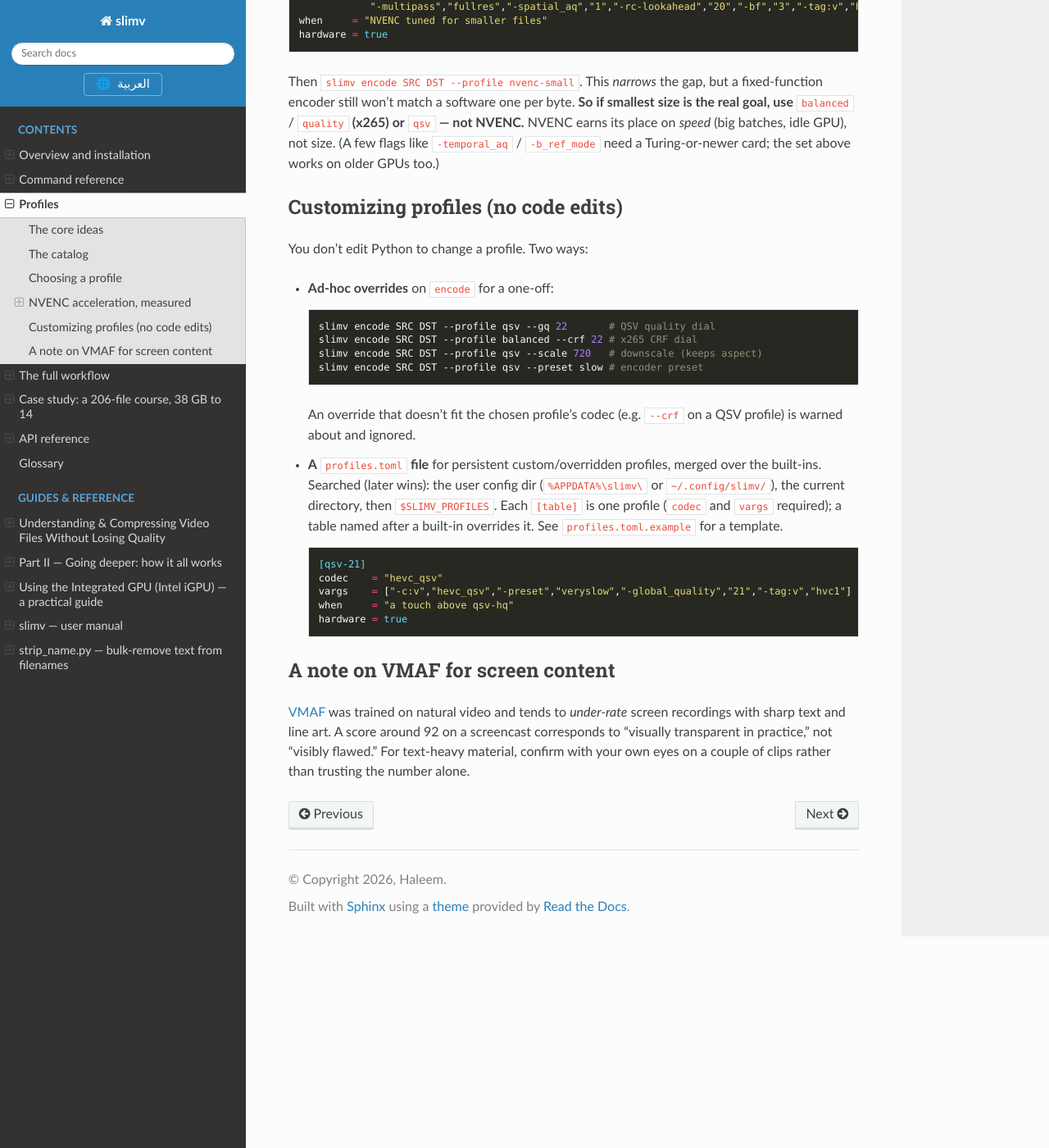
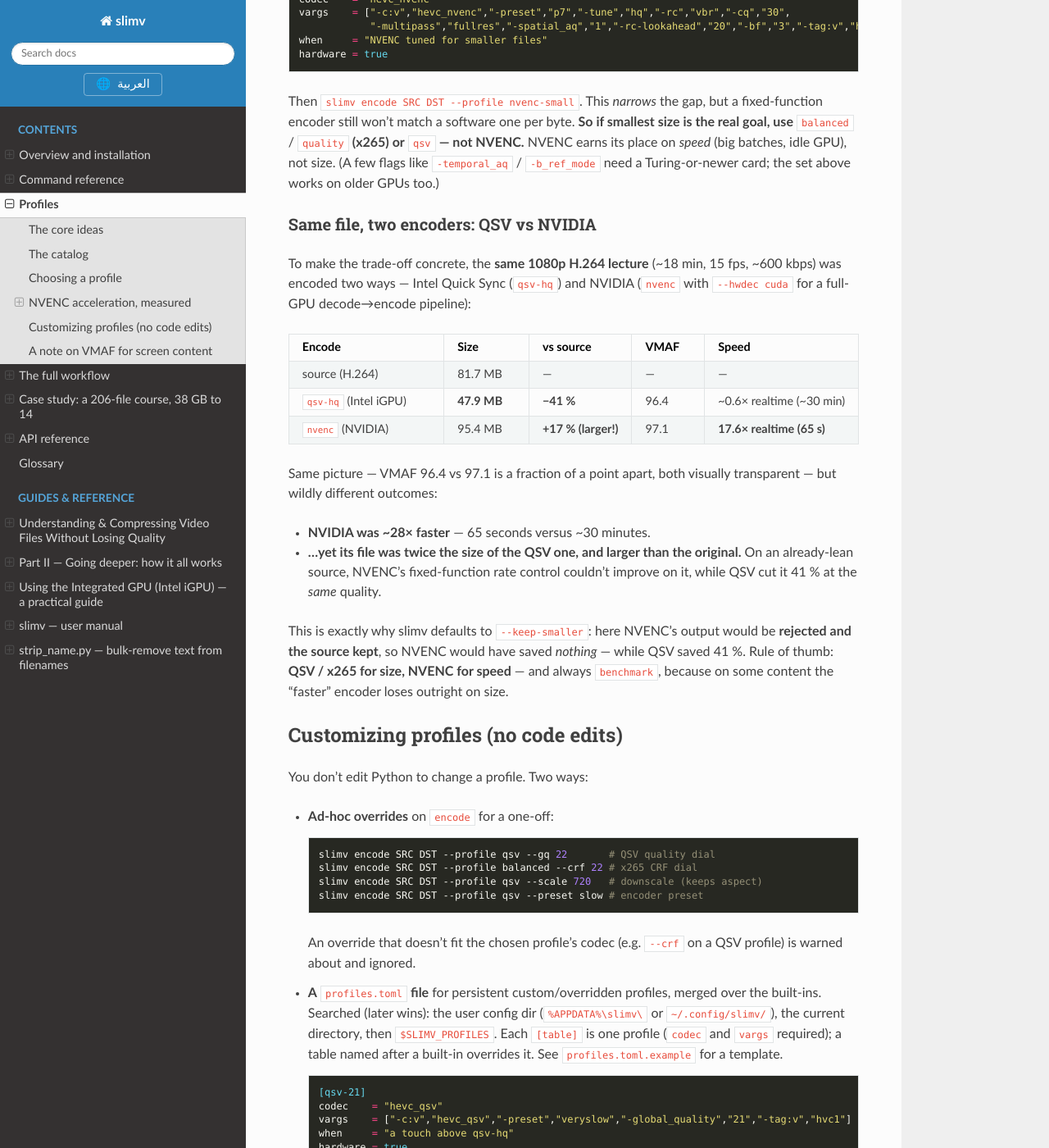
Before and after one commit to abdelhaleemahmed/slimv, a Sphinx documentation site: the page built from docs/source/03-profiles.rst, in a window 1280 px wide and 1400 px high, scrolled down 2403 px. Shown: the whole window at 82% size. Built offline with Sphinx 7.4.7 and the Read the Docs theme 3.1.0, drawn with Linux system fonts in a browser that asks for light colours; some of the changed text lies outside the part shown.

Commit message:
docs: add measured QSV-vs-NVIDIA same-file comparison (speed vs size)

```diff
--- a/docs/source/03-profiles.rst
+++ b/docs/source/03-profiles.rst
@@ -166,6 +166,52 @@ not NVENC.** NVENC earns its place on *speed* (big batches, idle GPU), not size.
 (A few flags like ``-temporal_aq`` / ``-b_ref_mode`` need a Turing-or-newer card;
 the set above works on older GPUs too.)
 
+Same file, two encoders: QSV vs NVIDIA
+--------------------------------------
+
+To make the trade-off concrete, the **same 1080p H.264 lecture** (~18 min, 15 fps,
+~600 kbps) was encoded two ways — Intel Quick Sync (``qsv-hq``) and NVIDIA
+(``nvenc`` with ``--hwdec cuda`` for a full-GPU decode→encode pipeline):
+
+.. list-table::
+   :header-rows: 1
+   :widths: 26 14 16 12 24
+
+   * - Encode
+     - Size
+     - vs source
+     - VMAF
+     - Speed
+   * - source (H.264)
+     - 81.7 MB
+     - —
+     - —
+     - —
+   * - ``qsv-hq`` (Intel iGPU)
+     - **47.9 MB**
+     - **−41 %**
+     - 96.4
+     - ~0.6× realtime (~30 min)
+   * - ``nvenc`` (NVIDIA)
+     - 95.4 MB
+     - **+17 % (larger!)**
+     - 97.1
+     - **17.6× realtime (65 s)**
+
+Same picture — VMAF 96.4 vs 97.1 is a fraction of a point apart, both visually
+transparent — but wildly different outcomes:
+
+- **NVIDIA was ~28× faster** — 65 seconds versus ~30 minutes.
+- **…yet its file was twice the size of the QSV one, and larger than the
+  original.** On an already-lean source, NVENC's fixed-function rate control
+  couldn't improve on it, while QSV cut it 41 % at the *same* quality.
+
+This is exactly why slimv defaults to ``--keep-smaller``: here NVENC's output would
+be **rejected and the source kept**, so NVENC would have saved *nothing* — while
+QSV saved 41 %. Rule of thumb: **QSV / x265 for size, NVENC for speed** — and
+always ``benchmark``, because on some content the "faster" encoder loses outright
+on size.
+
 Customizing profiles (no code edits)
 ====================================
 
```
